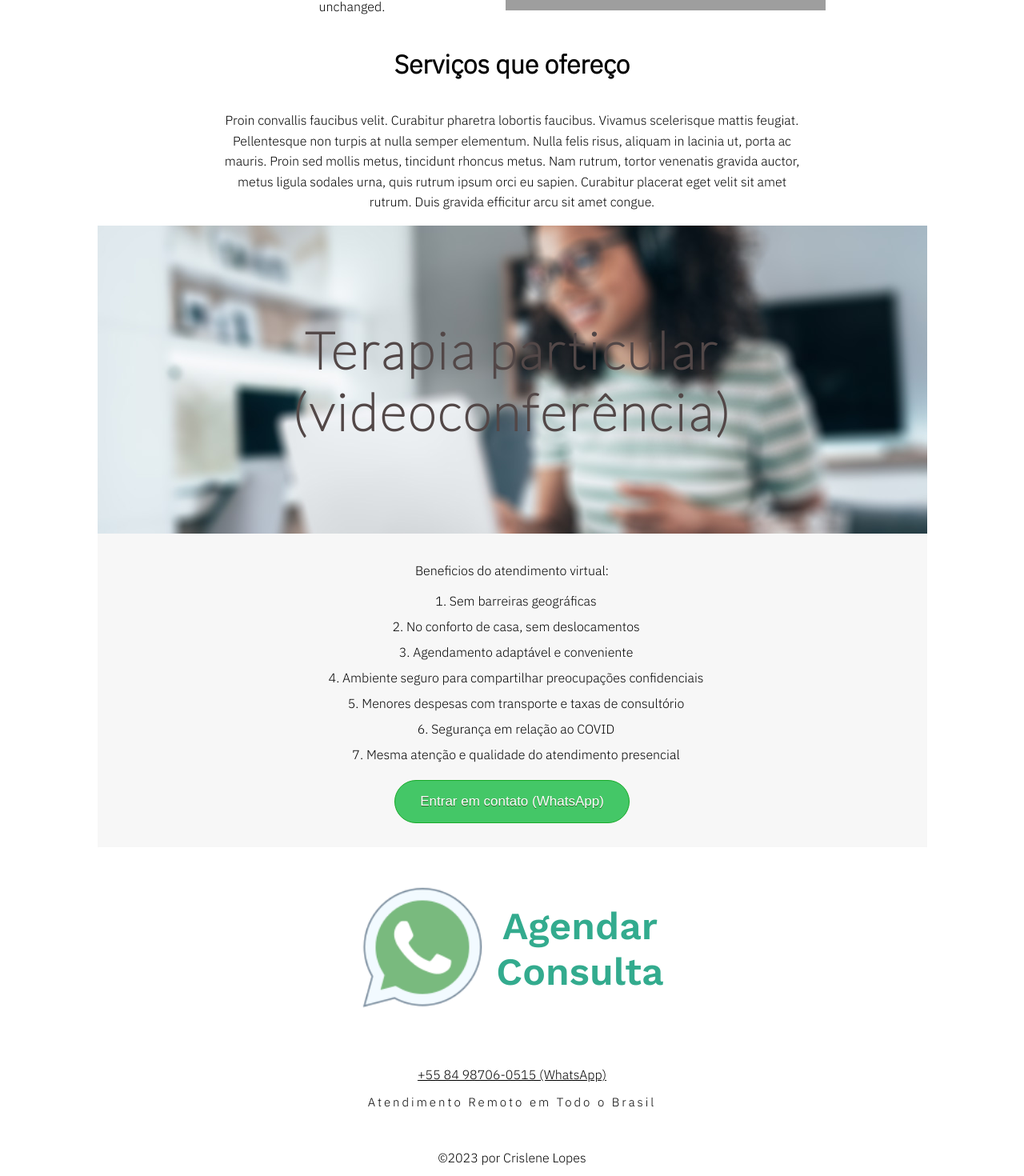
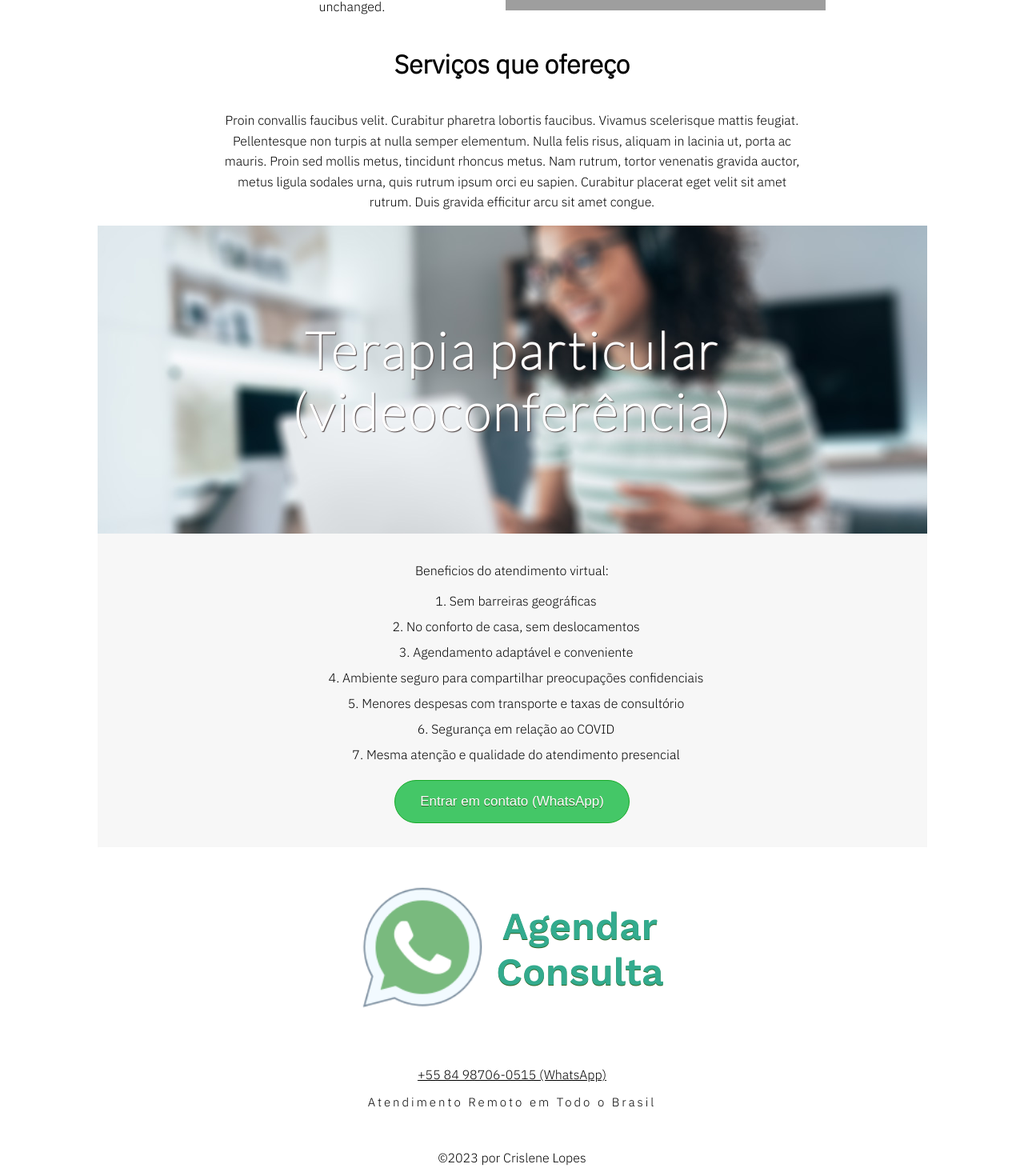
Before and after one commit to dayvison-lima/crislenelopes, a React (Create React App) app: page / in a window 1280 px wide. Shown: the part 1215-2685 px from the top of the page at 80% size. Built offline with nearby package versions, Linux system fonts and the light colour scheme; grey boxes are pictures that could not be loaded.

Commit message:
css modificado

```diff
--- a/src/components/Body.jsx
+++ b/src/components/Body.jsx
@@ -105,7 +105,7 @@ function Body() {
           <img src={ require('../images/Web/icons8-whatsapp-office-l-120.png') } />
         </a>
         <a className="agendar" href="https://api.whatsapp.com/send?phone=5584987060515&text=Olá,%20Crislene,%20gostaria%20de%20saber%20mais%20sobre%20as%20consultas.">
-          <h2>
+          <h2 className="agendar2">
             Agendar
             <br />
             Consulta
--- a/src/styles/backgroundFixed.css
+++ b/src/styles/backgroundFixed.css
@@ -23,6 +23,7 @@
     color: white;
     font-size: 4em;
     letter-spacing: .2rem;
+    text-shadow:1px 1px 1px #524747;
 }
 
 .background-title-link {
--- a/src/styles/body.css
+++ b/src/styles/body.css
@@ -86,9 +86,10 @@
 
 .overlay>h3 {
     font-family: 'Lato', sans-serif;
-    color: #524747;
+    color: #ffffff;
     font-size: 4em;
     letter-spacing: .2rem;
+    text-shadow:1px 1px 1px #524747;
 }
 
 .overlay3>h3 {
@@ -177,8 +178,17 @@
 .agendar {
     text-decoration: none;
     text-transform: none;
-    color: rgb(121, 178, 186);
+    /* color: #44c767; */
 }
+
+.agendar2 {
+    color: #44c767;
+    text-shadow:0px 1px 0px #2f6627;
+}
+
+/* .agendar2:hover {
+		color: #5cbf2a;
+	} */
 
 .servicos-mobile {
     display: none;
--- a/src/styles/header.css
+++ b/src/styles/header.css
@@ -41,7 +41,6 @@
 
 .header-logo {
      margin: 10px;
-     justify-self: flex-start;
      margin-left: -205%;
 }
 
```
